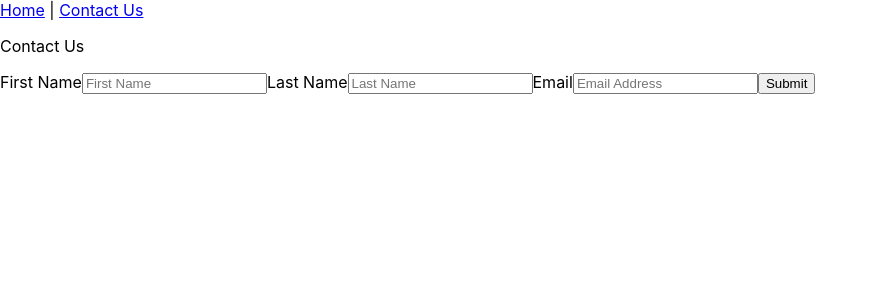
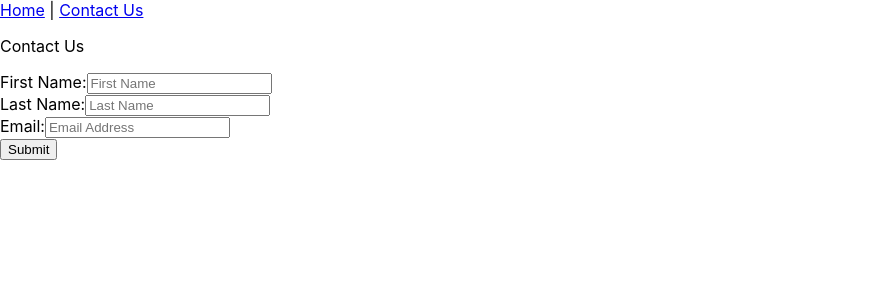
Before and after one commit to cvan90/App-Project, a React (Create React App) app in the folder react-app-project/: page /#/ContactUs in a window 1280 px wide. Shown: the top 300 px of the page, without its empty margins (0-878 px from the left). Built offline with nearby package versions, Linux system fonts and the light colour scheme.

Commit message:
tidy up the form

```diff
--- a/react-app-project/src/components/ContactUs.js
+++ b/react-app-project/src/components/ContactUs.js
@@ -4,9 +4,9 @@ function ContactUS() {
         <p>Contact Us</p>
         <form>
             <div>
-                <span>First Name</span><input type="text" placeholder="First Name"/>
-                <span>Last Name</span><input type="text" placeholder="Last Name"/>
-                <span>Email</span><input type="text" placeholder="Email Address"/>
+                <span>First Name:</span><input type="text" placeholder="First Name"/><br/>
+                <span>Last Name:</span><input type="text" placeholder="Last Name"/><br/>
+                <span>Email:</span><input type="text" placeholder="Email Address"/><br/>
                 <button>Submit</button>
             </div>
         </form>
```
